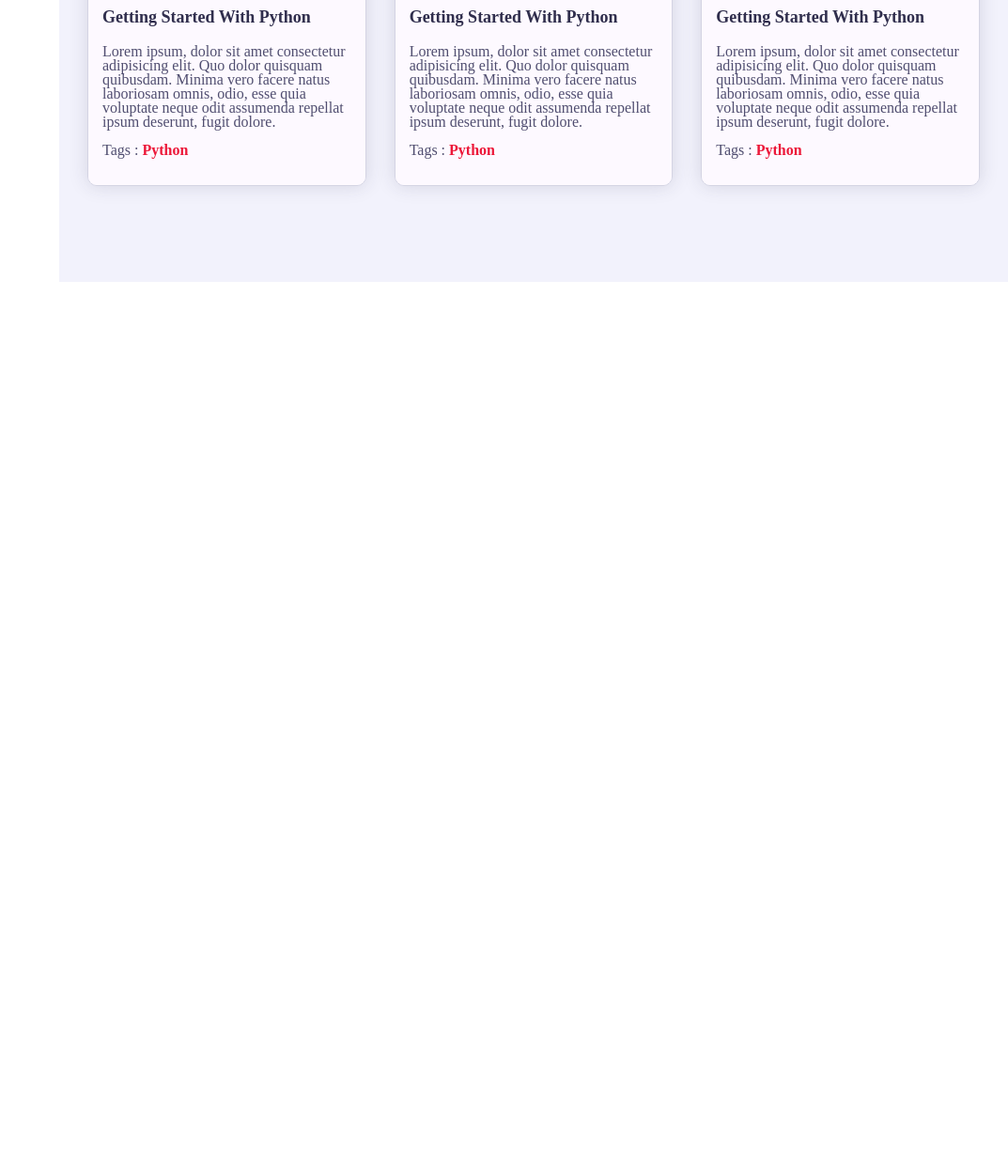
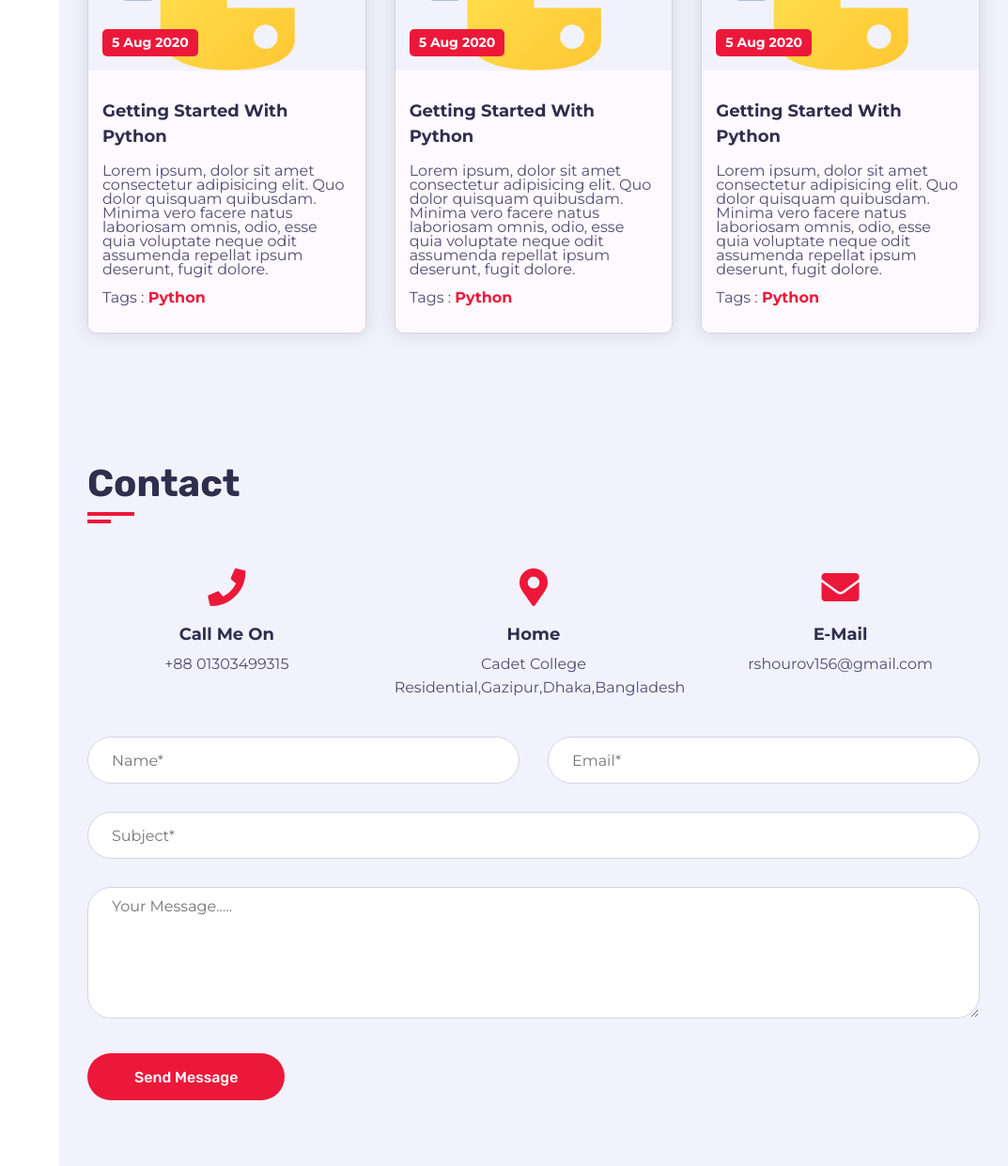
Before and after one commit to shourov-sorkar/Protfolio, a plain HTML site: page index.html in a window 1280 px wide. Shown: the part 5044-6285 px from the top of the page at 94% size, without its empty margins (207-1280 px from the left). Before the commit the page ends 5344 px from the top, so only its background shows below. Drawn offline with nearby package versions, Linux system fonts and the light colour scheme.

Commit message:
Add contact form

```diff
--- a/css/a.css
+++ b/css/a.css
@@ -1,6 +1,7 @@
 .aside .nav li a:hover{
     color: #ec1839;
 }
+.contact-section .contact-info-item .icon .fas,
 .blog-section .blog-item-inner .blog-info .blog-tags a,
 .lightbox .lightbox-controls .prev-item .fas,
 .lightbox .lightbox-controls .next-item .fas,
--- a/css/style.css
+++ b/css/style.css
@@ -2,6 +2,8 @@ body{
     margin: 0;
     line-height: 1.5;
     font-size: 16px;
+    font-family: 'Montserrat', sans-serif;
+    font-weight: 400;
 }
 *{
     margin: 0;
@@ -12,6 +14,9 @@ body{
 }
 ::before,::after{
     box-sizing: border-box;
+}
+input,textarea,select{
+    font-family: 'Montserrat', sans-serif;
 }
 section{
     background-color: #f2f2fc;
@@ -91,7 +96,9 @@ section .container{
     display: inline-block;
     white-space: nowrap;
     -webkit-transition: all 0.3s ease;
-    transition: all 0.3s ease;
+    transition: all 0.9s ease;
+    border: none;
+    cursor: pointer;
 }
 .btn:hover{
     -webkit-transform: scale(1.05);
@@ -738,6 +745,7 @@ section .container{
     padding-bottom: 40px;
 }
 .blog-section .blog-item{
+    -ms-flex: 0 0 33.33%;
     flex: 0 0 33.33%;
     max-width: 33.33%;
     margin-bottom: 30px;
@@ -801,3 +809,71 @@ section .container{
     text-decoration: none;
     font-weight: 600;
 }
+.contact-section .contact-info-item{
+    -ms-flex: 0 0 33.33%;
+    flex: 0 0 33.33%;
+    max-width: 33.33%;
+    text-align: center;
+    margin-bottom: 40px;
+}
+.contact-section .contact-info-item .icon{
+    display: inline-block;
+}
+.contact-section .contact-info-item .icon .fas{
+    font-size: 40px;
+}
+.contact-section .contact-info-item h4{
+    font-size: 18px;
+    font-weight: 700;
+    color: #302e4d;
+    text-transform: capitalize;
+    margin: 15px 0 5px;
+}
+.contact-section .contact-info-item p a{
+    font-size: 16px;
+    font-weight: 400;
+    line-height: 25px;
+    color: #504e70;
+    text-decoration: none;
+    margin: 0;
+}
+.contact-form{
+    -ms-flex: 0 0 100%;
+    flex: 0 0 100%;
+    max-width: 100%;
+}
+.contact-section .contact-form .col-6{
+    -ms-flex: 0 0 50%;
+    flex: 0 0 50%;
+    max-width: 50%;
+}
+.contact-section .contact-form .col-12{
+    -ms-flex: 0 0 100%;
+    flex: 0 0 100%;
+    max-width: 100%;
+}
+.contact-section .contact-form .form-item{
+    margin-bottom: 30px;
+}
+.contact-section .contact-form .form-item .form-control{
+    width: 100%;
+    height: 50px;
+    border-radius: 25px;
+    border: 1px solid #d4d4e3;
+    padding: 10px 25px;
+    font-size: 16px;
+    color: #504e70;
+    -webkit-transition: all 0.7s ease;
+    transition: all 0.7s ease;
+}
+.contact-section .contact-form .form-item .form-control:focus{
+    -webkit-box-shadow: 0 0 20px rgba(48,46,77,0.15);
+    box-shadow: 0 0 20px rgba(48,46,77,0.15);
+}
+.contact-section .contact-form .form-item textarea.form-control{
+    height: 140px;
+}
+.contact-section .contact-form .btn{
+    height: 50px;
+    padding: 0 50px;
+}
--- a/index.html
+++ b/index.html
@@ -4,6 +4,7 @@
     <meta charset="UTF-8">
     <meta name="viewport" content="width=device-width, initial-scale=1.0">
     <title>Shourov || Protfolio</title>
+    <link href="https://fonts.googleapis.com/css2?family=Montserrat:ital,wght@0,400;0,700;0,800;1,600&display=swap" rel="stylesheet">
     <link href="https://fonts.googleapis.com/css2?family=Playfair+Display:wght@500;600;700;900&display=swap" rel="stylesheet">
     <link href="https://fonts.googleapis.com/css2?family=Rubik:wght@500;700;900&display=swap" rel="stylesheet">
     <link rel="stylesheet" href="https://cdnjs.cloudflare.com/ajax/libs/font-awesome/5.8.2/css/all.css"/>
@@ -403,6 +404,67 @@
                     </div>
                 </div>
             </section>
+            <section class="contact-section">
+                <div class="container">
+                    <div class="row">
+                        <div class="section-title padd-15">
+                            <h2>Contact</h2>
+                        </div>
+                    </div>
+                    <div class="row">
+                        <div class="contact-info-item padd-15">
+                            <div class="icon"><i class="fas fa-phone"></i></div>
+                            <h4>Call me on</h4>
+                            <p><a href="tel:+88 01303499315" target="_blank">+88 01303499315</a></p>
+                        </div>
+                        <div class="contact-info-item padd-15">
+                            <div class="icon"><i class="fas fa-map-marker-alt"></i></div>
+                            <h4>Home</h4>
+                            <p><a href="https://goo.gl/maps/EtnKa5WP11MuVkzf9" target="_blank">Cadet College Residential,Gazipur,Dhaka,Bangladesh</a></p>
+                        </div>
+                        <div class="contact-info-item padd-15">
+                            <div class="icon"><i class="fas fa-envelope"></i></div>
+                            <h4>E-mail</h4>
+                            <p><a  href="mailto:rshourov156@gmail.com" target="_blank">rshourov156@gmail.com</a></p>
+                        </div>
+                    </div>
+                    <div class="row">
+                        <form class="contact-form padd-15">
+                            <div class="row">
+                                <div class="form-item col-6 padd-15">
+                                    <div class="form-group">
+                                        <input type="text" class="form-control" placeholder="Name*" required>
+                                    </div>
+                                </div>
+                                <div class="form-item col-6 padd-15">
+                                    <div class="form-group">
+                                        <input type="text" class="form-control" placeholder="Email*" required>
+                                    </div>
+                                </div>
+                            </div>
+                            <div class="row">
+                                <div class="form-item col-12 padd-15">
+                                    <div class="form-group">
+                                        <input type="text" class="form-control" placeholder="Subject*" required>
+                                    </div>
+                                </div>
+                            </div>
+                            <div class="row">
+                                <div class="form-item col-12 padd-15">
+                                    <div class="form-group">
+                                        <textarea class="form-control" placeholder="Your Message....." required></textarea>
+                                    </div>
+                                </div>
+                            </div>
+                            <div class="row">
+                                <div class="col-12 padd-15">
+                                    <button type="submit" class="btn">Send Message</button>
+                                </div>
+                            </div>
+                        </form>
+                    </div>
+                </div>
+            </section>
     </div>
 </div>
 <div class="lightbox">
```
